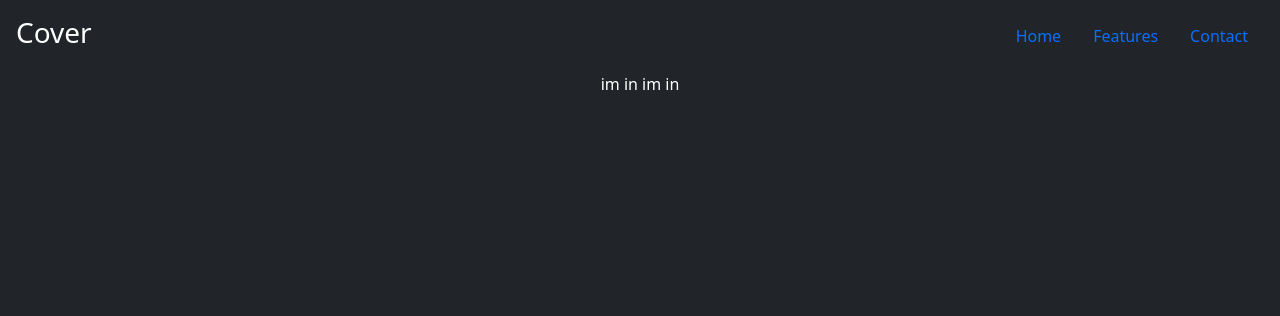
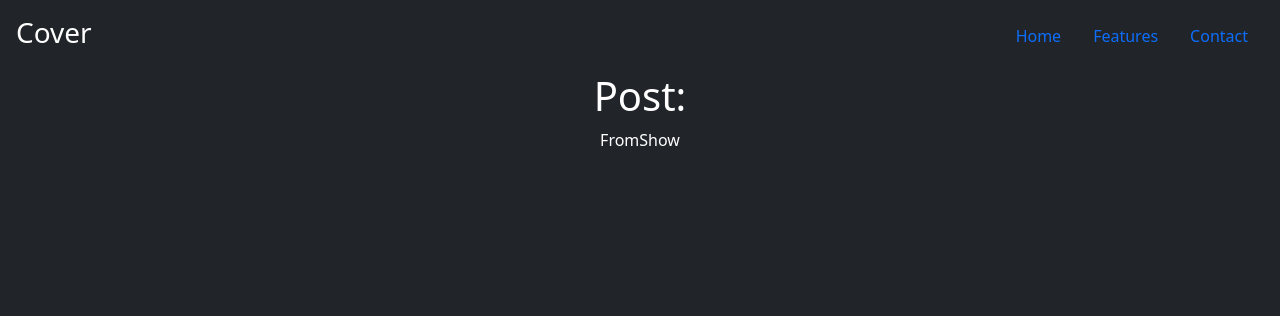
Before and after one commit to Cix8/mvc_test_1, a PHP site: page / in a window 1280 px wide. Shown: the top 316 px of the page. Run offline with PHP 8.4, Linux system fonts and the light colour scheme.

Commit message:
add views, testing PostController

```diff
--- a/app/controllers/PostController.php
+++ b/app/controllers/PostController.php
@@ -4,7 +4,7 @@ namespace App\Controllers;
 
 class PostController {
     protected $layout = "layout/index.template.php";
-    public $name = "im in im in";
+    public $content = "im in im in";
     public function __construct()
     {
         //echo "Post Controller creato";
@@ -13,4 +13,12 @@ class PostController {
     public function display() {
         require $this->layout;
     }
+
+    public function show(int $post_id) {
+        $message = "FromShow";
+        ob_start();
+        require_once __DIR__ . "/../views/post.template.php";
+        $this->content = ob_get_contents();
+        ob_end_clean();
+    }
 }
--- /dev/null
+++ b/app/views/post.template.php
@@ -0,0 +1,4 @@
+<div>
+    <h1>Post: </h1>
+    <p><?php echo htmlentities($message); ?></p>
+</div>
--- a/layout/index.template.php
+++ b/layout/index.template.php
@@ -30,7 +30,7 @@
         </div>
 
         <div class="container text-white">
-            <?php echo $this->name; ?>
+            <?php echo $this->content; ?>
         </div>
 
     </div>
--- a/public/index.php
+++ b/public/index.php
@@ -7,4 +7,5 @@ require_once __DIR__ . "/../app/controllers/PostController.php";
 
 $postController = new \App\Controllers\PostController();
 
+$postController->show(1);
 $postController->display();
```
